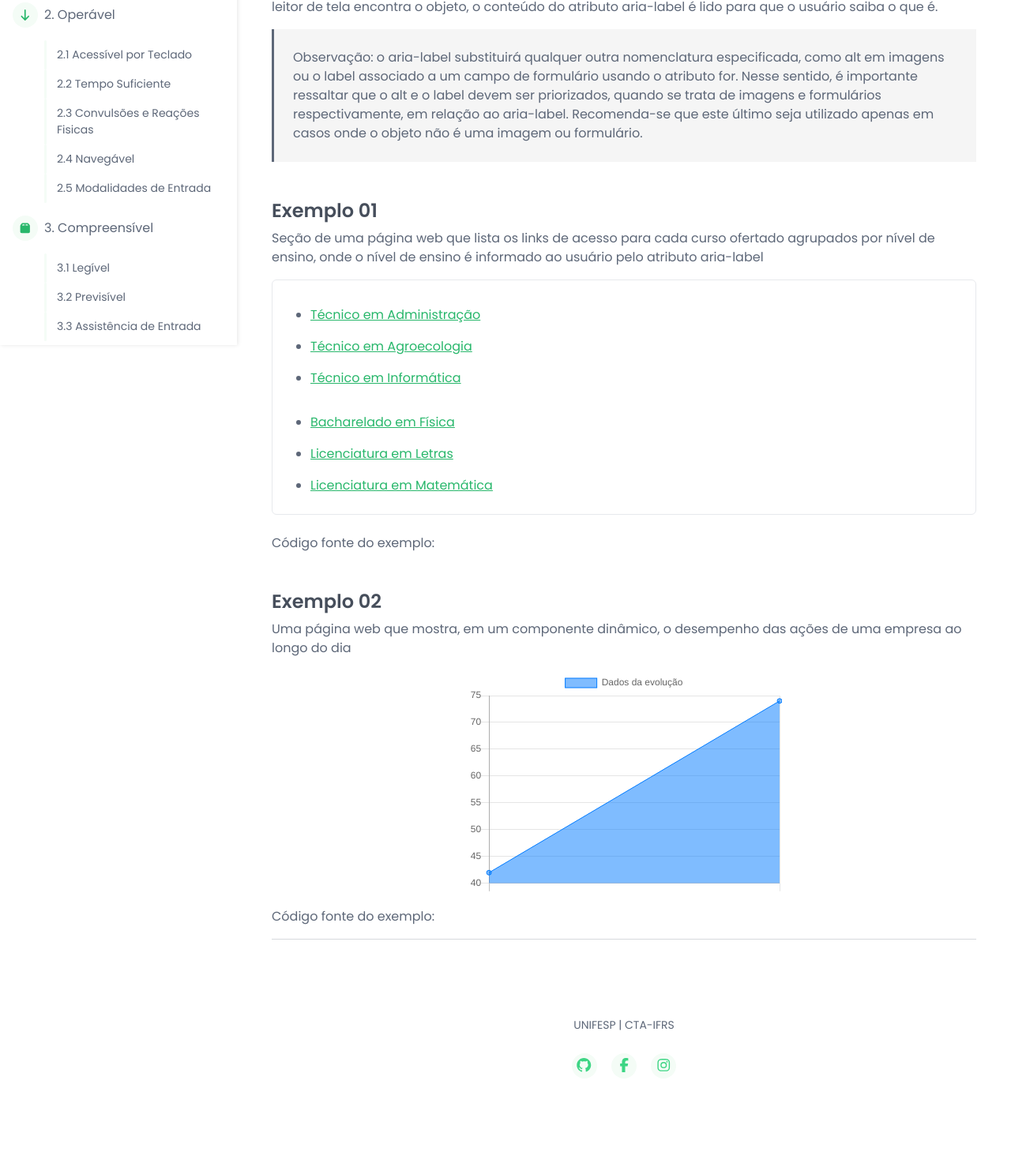
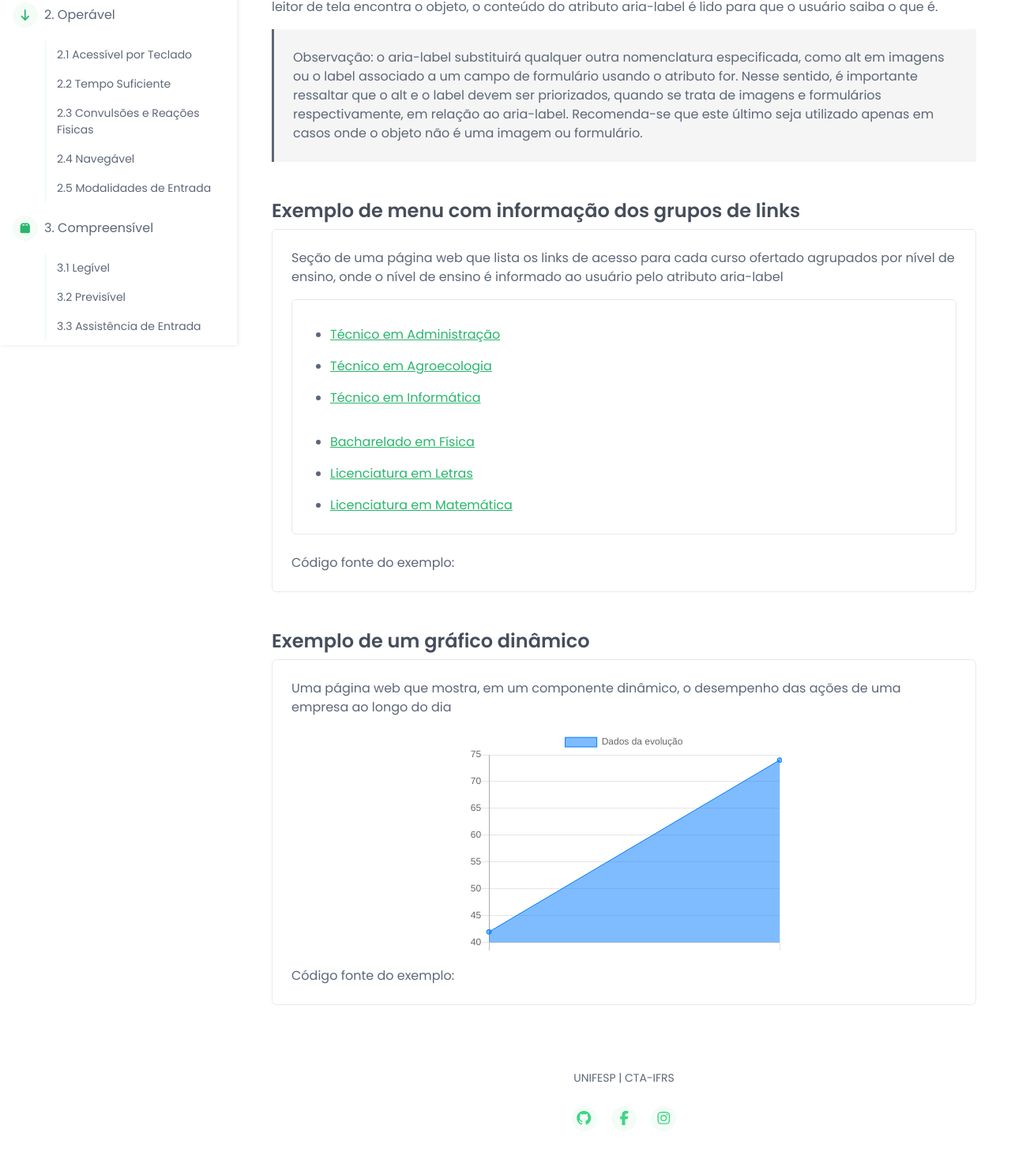
Before and after one commit to CTA-IFRS/MBA-W-Examples, a plain HTML site: page crt_1.1.1_ex_07.html in a window 1280 px wide. Shown: the part 363-1836 px from the top of the page at 79% size. Drawn offline with nearby package versions, Linux system fonts and the light colour scheme; files that its build step writes are made by us from their sources.

Commit message:
Atualização dos exemplos

```diff
--- a/crt_1.1.1_ex_07.html
+++ b/crt_1.1.1_ex_07.html
@@ -125,7 +125,8 @@
 							</div>
 						</section><!--//docs-intro-->
 						<section>
-							<h3 class="mt-5">Exemplo 01</h3>
+							<h3 class="mt-5">Exemplo de menu com informação dos grupos de links</h3>
+							<div class="border rounded px-4 pt-4 pb-2">
 								<p>Seção de uma página web que lista os links de acesso para cada curso ofertado agrupados por nível de ensino, onde o nível de ensino é informado ao usuário pelo atributo aria-label</p>
 								<div class="border rounded px-4 pt-4">
 									<nav aria-label="Nível Técnico">
@@ -145,8 +146,10 @@
 								</div>
 								<p class="mt-4">Código fonte do exemplo:</p>
 								<script src="https://gist.github.com/laelNervis/3c76a79da6d9af8976c75c25a81096fe.js"></script>
+							</div>
 
-							<h3 class="mt-5">Exemplo 02</h3>
+							<h3 class="mt-5">Exemplo de um gráfico dinâmico</h3>
+							<div class="border rounded px-4 pt-4 pb-2">
 								<p>Uma página web que mostra, em um componente dinâmico, o desempenho das ações de uma empresa ao longo do dia</p>
 								<div id="chart-container" role="region" aria-label="Painel de desempenho de ações da Acme Corporation">
 									<canvas id="chart"></canvas>
@@ -208,7 +211,7 @@
 									chart.update();
 									}, 2000);
 								</script>
-							<hr>
+							</div>
 						</section><!--//docs-examples-->
 				    </header>
 			    </article><!--//docs-article-->
```
Lines whose indentation alone changed are shown as unchanged.
